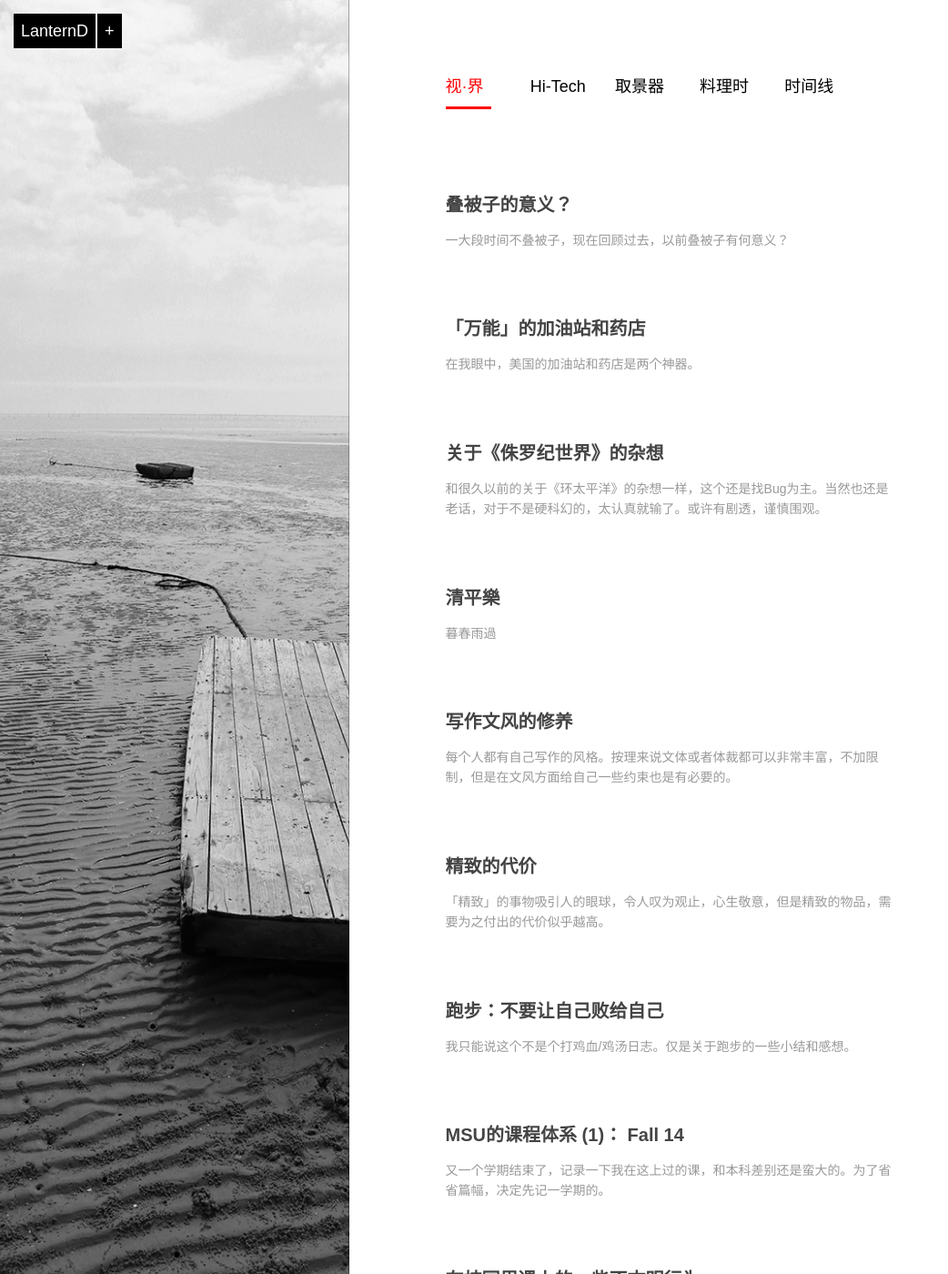
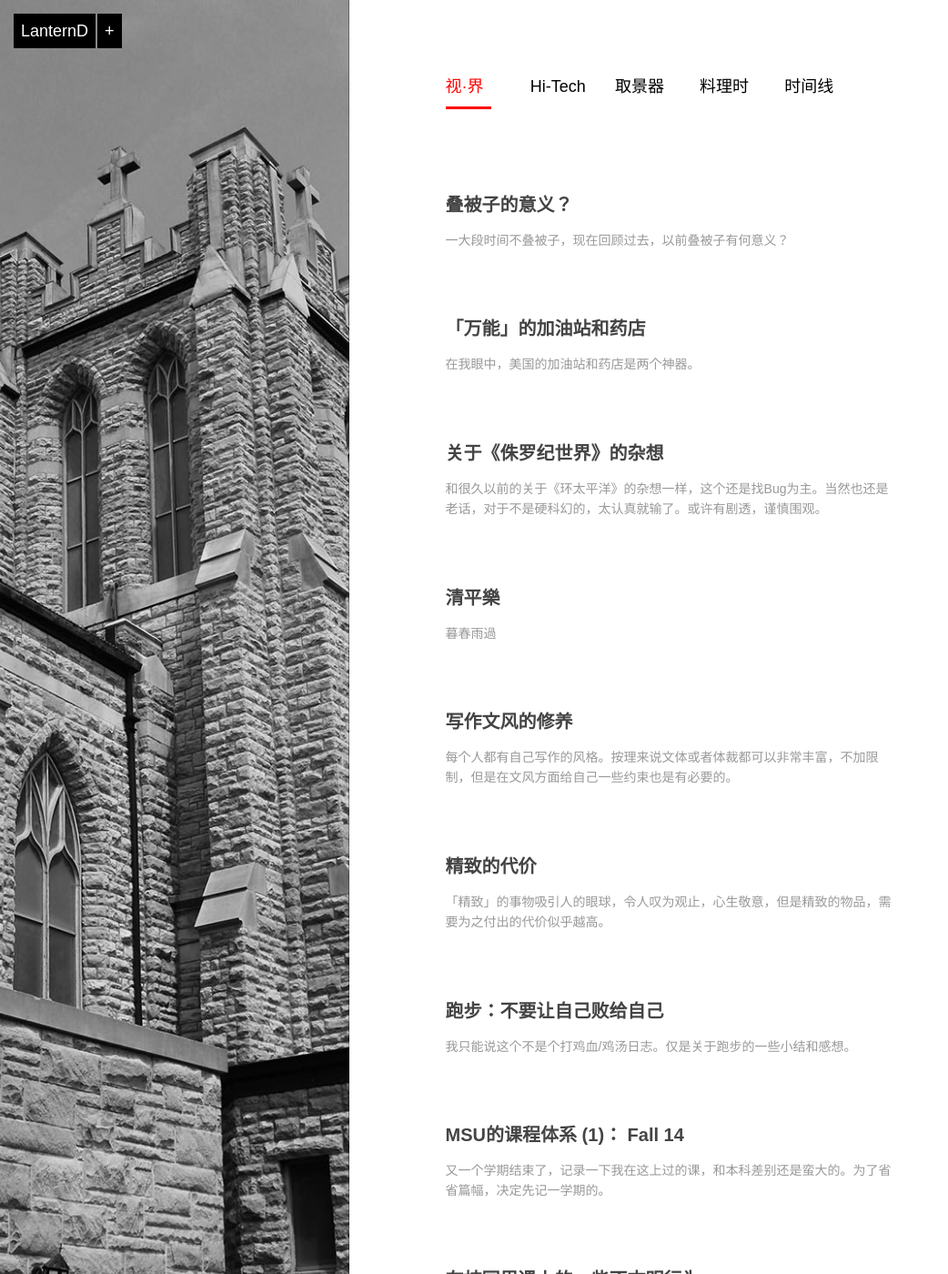
Before and after one commit to LanternD/lanternd.github.io, a Jekyll site: the page built from index.html, in a window 1280 px wide and 1400 px high. Shown: the whole window at 91% size, without its empty margins (0-1042 px from the left). Built offline with Jekyll 4.4.1, drawn with Linux system fonts in a browser that asks for light colours; the list of posts is cut into pages by our own code.

```diff
--- a/css/default.css
+++ b/css/default.css
@@ -107,7 +107,7 @@ pre ol{margin-left:25px;list-style-type:decimal;}
     background-position:50% 50%;
 }
 .col1 .aside{
-    background-image:url('/img/aside7.jpg');
+    background-image:url('/img/aside9.jpg');
 }
 .col2 .aside{
     background-image:url('/img/aside8.jpg');
```
Also changed, not shown: _posts/Witness/2015-06-23-why-fold-up-a-quilt.md (+3 -1 lines), img/aside9.jpg (added).
